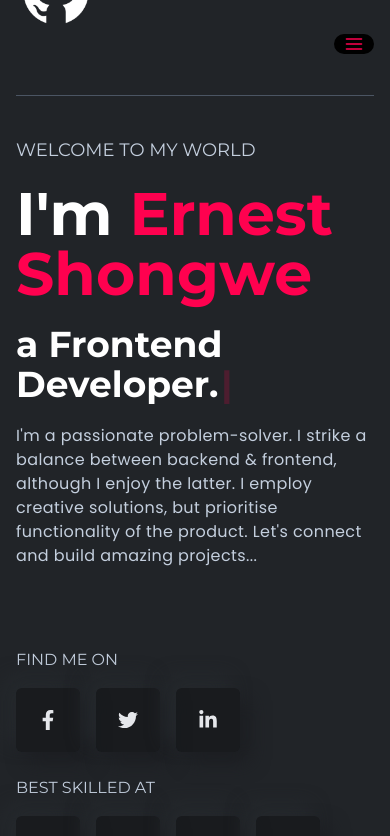
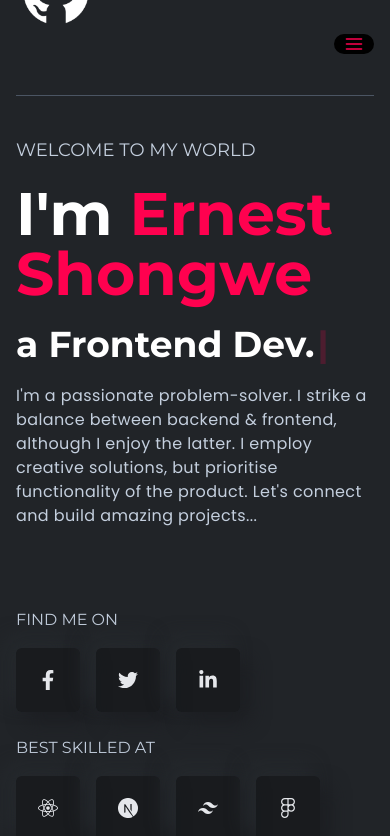
Before and after one commit to bshongwe/personal-portfolio-2024, a React (Create React App) app: page / in a window 390 px wide. Shown: the top 836 px of the page. Built offline with nearby package versions, Linux system fonts and the light colour scheme.

Commit message:
Animation adjustment for mobile devices: reducing word length

```diff
--- a/src/components/banner/LeftBanner.js
+++ b/src/components/banner/LeftBanner.js
@@ -4,7 +4,7 @@ import Media from './Media';
 
 const LeftBanner = () => {
     const [text] = useTypewriter({
-      words: ["Full Stack Developer.", "Backend Developer.", "Frontend Developer.", "Mobile App Developer."],
+      words: ["Full Stack Dev.", "Backend Dev.", "Frontend Dev.", "Mobile App Dev."],
       loop: true,
       typeSpeed: 20,
       deleteSpeed: 10,
```
